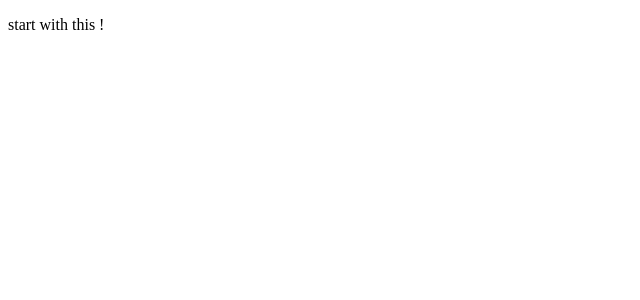
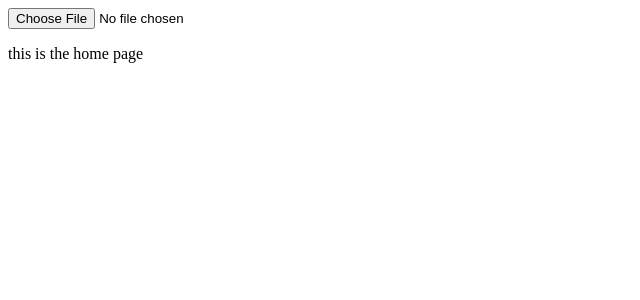
Before and after one commit to Jowshiskey/ClaudeAi1, a React (Create React App) app in the folder client/: page / in a window 1280 px wide. Shown: the top 300 px of the page, without its empty margins (0-640 px from the left). Built offline with nearby package versions, Linux system fonts and the light colour scheme.

Commit message:
upload image btn that flip

```diff
--- a/client/public/index.html
+++ b/client/public/index.html
@@ -3,7 +3,8 @@
 <head>
     <meta charset="UTF-8">
     <meta name="viewport" content="width=device-width, initial-scale=1.0">
-    <title>Document</title>
+    <link href="./style.css" rel="stylesheet" />
+    <title>ClaudeAI1</title>
 </head>
 <body>
     <div id="root"></div>
--- a/client/src/App.js
+++ b/client/src/App.js
@@ -1,9 +1,10 @@
 import React from "react";
+import HomePage from "./Home";
 
 const App = () => {
     return (
         <div>
-            <p> start with this !</p>
+            <HomePage/>
         </div>
     )
 }
--- /dev/null
+++ b/client/src/Home.js
@@ -0,0 +1,16 @@
+import React from "react";
+import ImageInput from "./ImageInput";
+
+const Home = () => {
+
+      return(
+      <div className="Home_main">
+          <ImageInput/>
+          <p>this is the home page</p>
+
+      </div>)
+
+
+}
+
+export default Home
--- /dev/null
+++ b/client/src/ImageInput.js
@@ -0,0 +1,39 @@
+import React, { useRef, useState } from 'react';
+
+const FileUploadButton = () => {
+  const [selectedFile, setSelectedFile] = useState(null);
+  const fileInputRef = useRef(null);
+
+  const handleFileChange = (event) => {
+    const file = event.target.files[0];
+    if (file) {
+      setSelectedFile(file);
+    }
+  };
+
+  const handleClear = () => {
+    setSelectedFile(null);
+    // Reset the file input value
+    if (fileInputRef.current) {
+      fileInputRef.current.value = '';
+    }
+  };
+
+  const handleButtonClick = () => {
+    if (selectedFile) {
+      // If a file is already selected, clear it
+      handleClear();
+    } else {
+      // If no file is selected, trigger the file input
+      fileInputRef.current.click();
+    }
+  };
+
+return (
+    <div>
+      {selectedFile ? <button onClick={handleButtonClick}> {selectedFile ? `Clear: ${selectedFile.name}` : 'Upload File'} </button> : <input type="file" ref={fileInputRef} onChange={handleFileChange}/>}
+    </div>
+  );
+};
+
+export default FileUploadButton;
```
